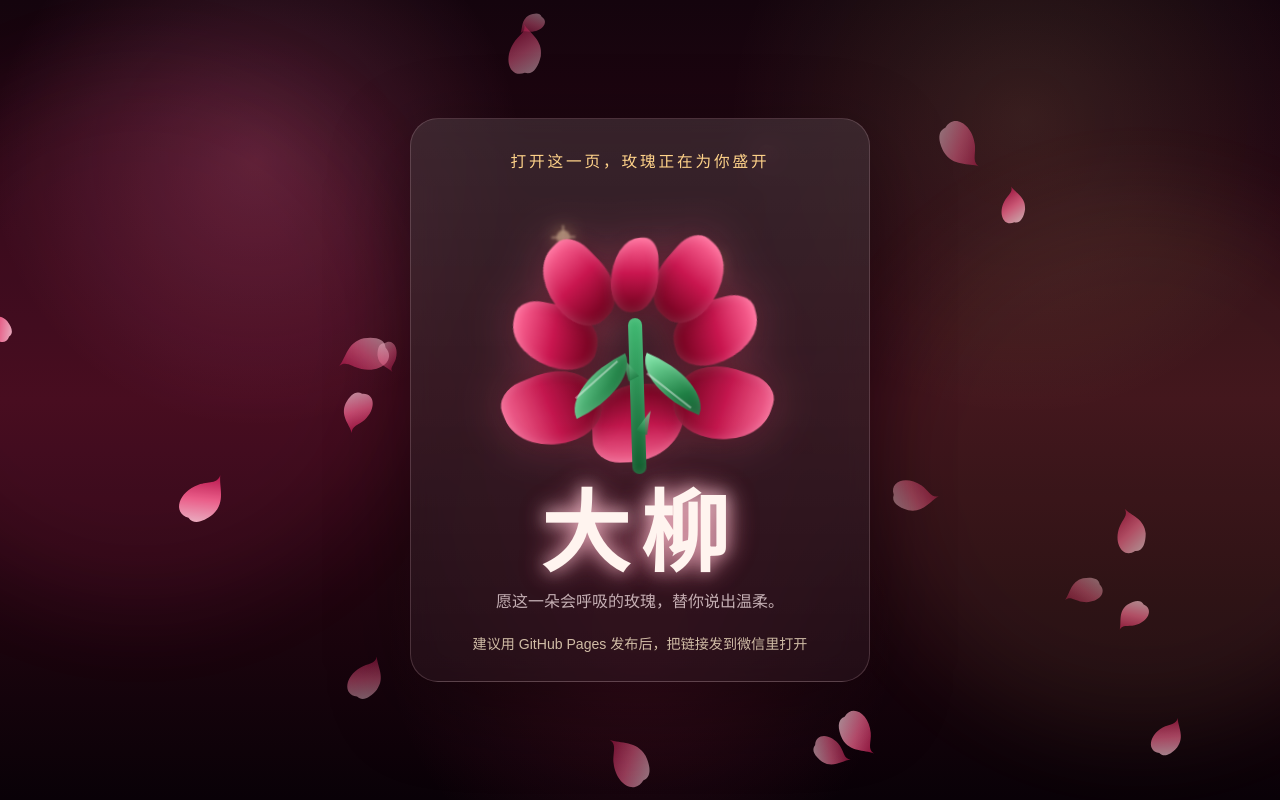
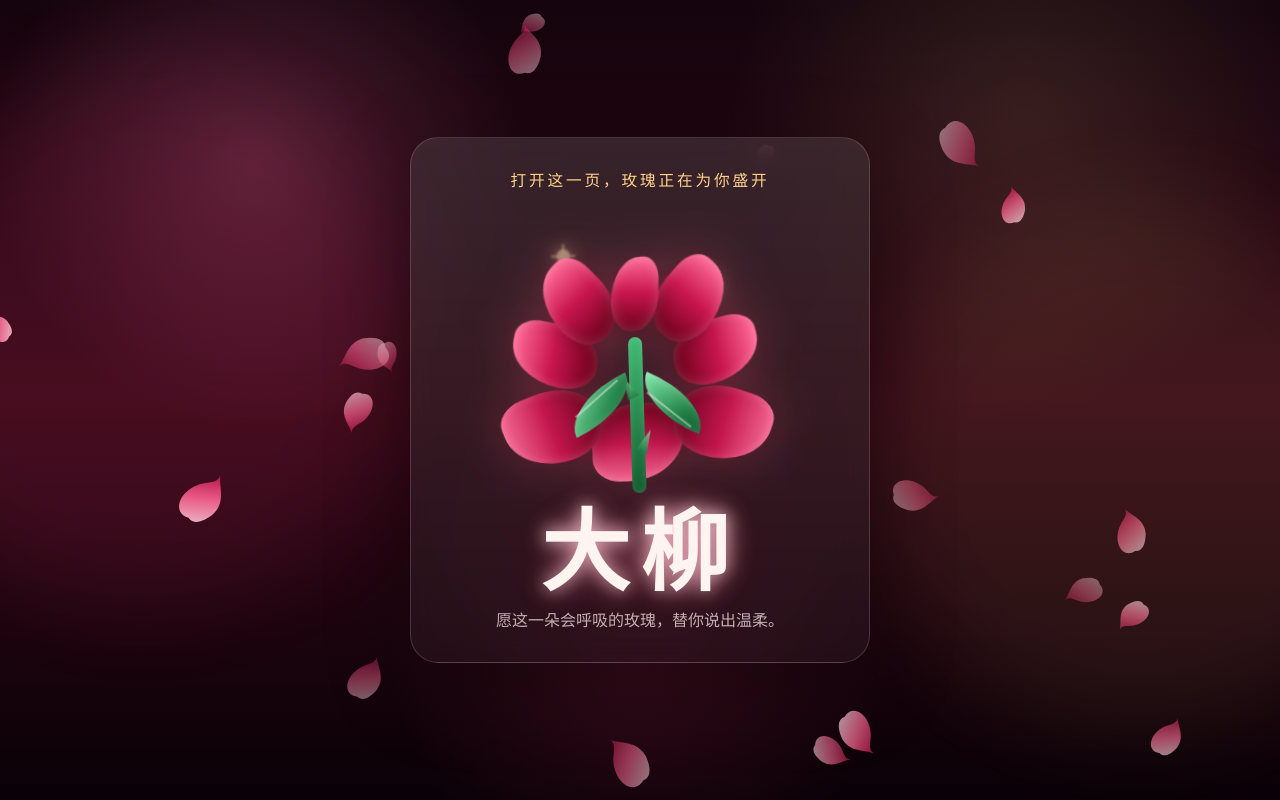
Before and after one commit to pengyizheng/rose, a plain HTML site: page wechat-rose-dali/index.html in a window 1280 px wide. Shown: the top 800 px of the page. Drawn offline with Linux system fonts and the light colour scheme.

Commit message:
chore: remove deploy hint text

```diff
--- a/wechat-rose-dali/index.html
+++ b/wechat-rose-dali/index.html
@@ -49,7 +49,6 @@
           <p class="subtitle">愿这一朵会呼吸的玫瑰，替你说出温柔。</p>
         </div>
 
-        <div class="hint">建议用 GitHub Pages 发布后，把链接发到微信里打开</div>
       </section>
     </main>
 
```
